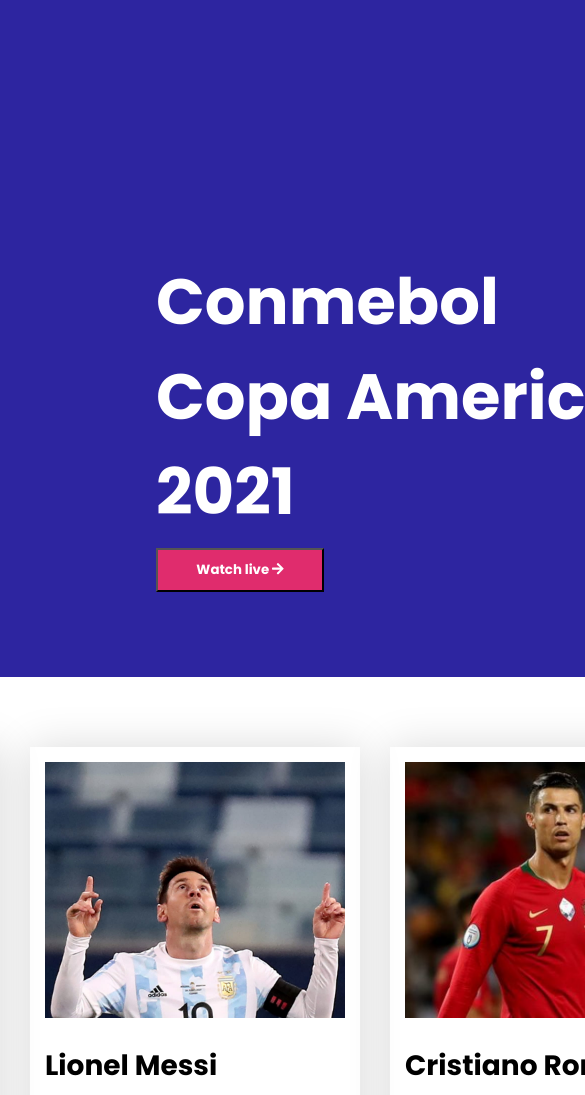
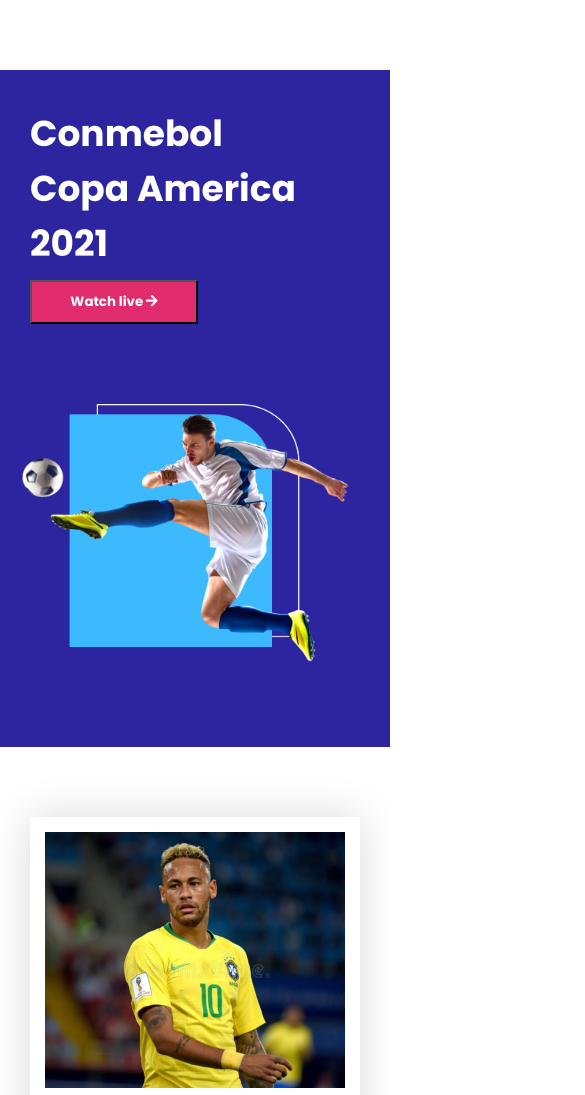
Before and after one commit to maharabhossain1/responsive-fotball-main, a plain HTML site: page index.html in a window 390 px wide. Shown: the top 1095 px of the page, 585 px wide, since content can reach past the window. Drawn offline with Linux system fonts and the light colour scheme.

Commit message:
mobile responsive

```diff
--- a/index.html
+++ b/index.html
@@ -16,6 +16,7 @@
 
 <body>
     <header>
+        <div id="top-banner">
             <div class="banner-1" id="banner-title">
                 <div class="title-button">
                     <h3>Conmebol Copa America 2021</h3>
@@ -30,6 +31,7 @@
             </div>
             <div class="banner-1" id="banner-img">
                 <img src="images/banner.png" alt="">
+            </div>
         </div>
     </header>
 
--- a/style.css
+++ b/style.css
@@ -14,11 +14,13 @@
 
 
 header{
-    width: 1440px;
+    width: 100%;
     height: 677px;
+    background-color:#2D25A0 ;
+}
+#top-banner{
     display:grid;
     grid-template-columns: repeat(2,1fr);
-    background-color:#2D25A0 ;
 }
 #banner-title{
     margin-left: 156px;
@@ -185,3 +187,59 @@
 #social-links a{
     text-decoration: none;
 }
+
+
+
+
+
+
+@media only screen and (max-width:688px){
+    header{
+        width: 100%;
+        margin-top: 0px;
+        padding-top: 0px;
+
+    }
+    #top-banner{
+        margin-top: 0px;
+    }
+    #banner-title{
+        margin-left: 30px;
+        margin-right: 10px;
+        margin-top: 0px;
+        padding-top: 0px;
+    }
+    #banner-img{
+        margin-top: 50px;
+        margin-bottom: 61.83px;
+        padding-left: 20px;
+
+    }
+    #banner-img img{
+        width: 329px;
+        height: 259.17px;
+    }
+    .title-button h3{
+
+        width: 278px;
+        height: 138px;
+        font-size: 36px;
+    }
+
+    #top-banner,
+    #players,
+    #news,
+    .partners{
+        display: grid;
+        grid-template-columns: repeat(1,1fr);
+        grid-gap: 30px;
+        margin-top: 70px;
+    }
+    .partner{
+        padding: 10vw;
+    }
+
+    .content span img{
+        width: 70%;
+    }
+}
```
Lines whose indentation alone changed are shown as unchanged.
